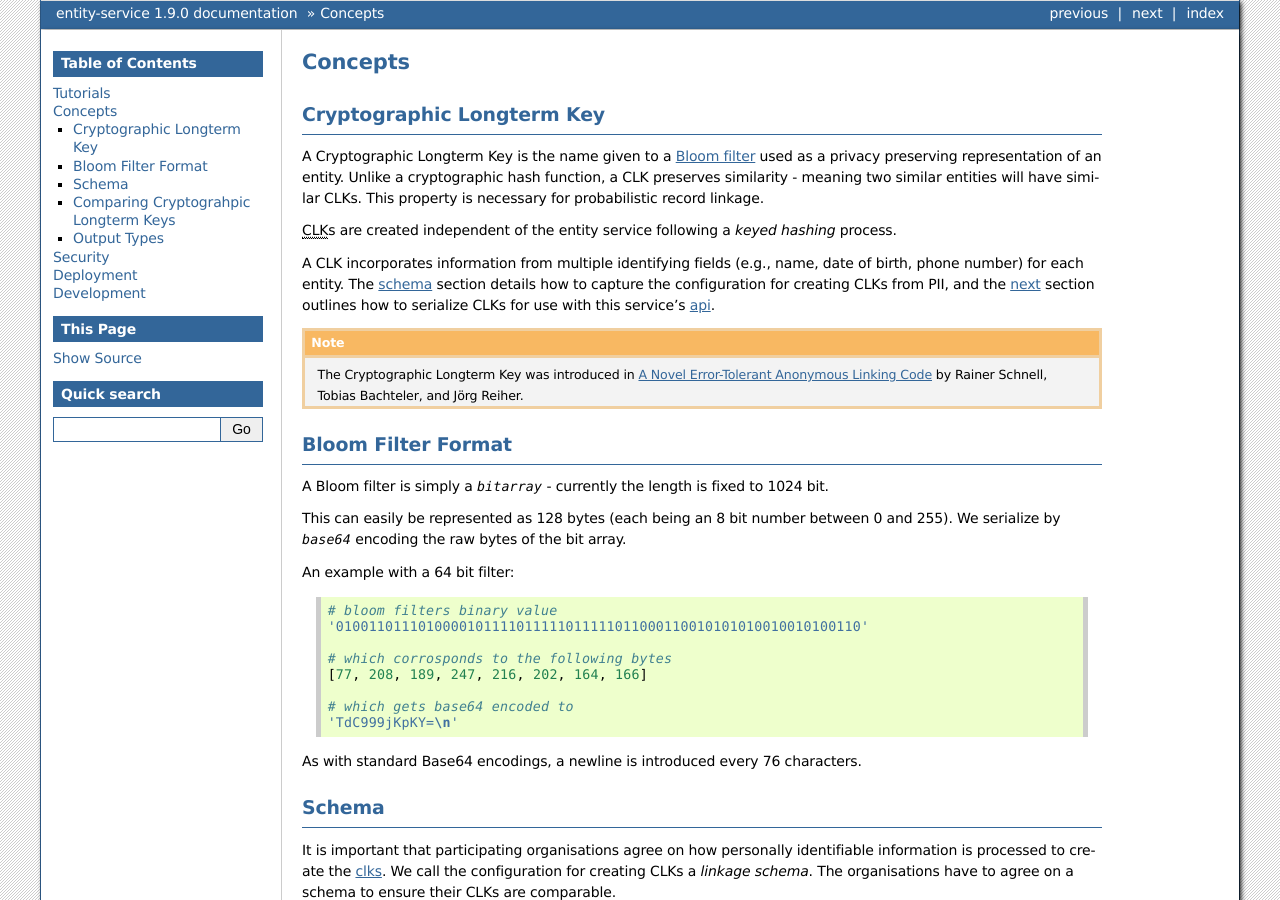
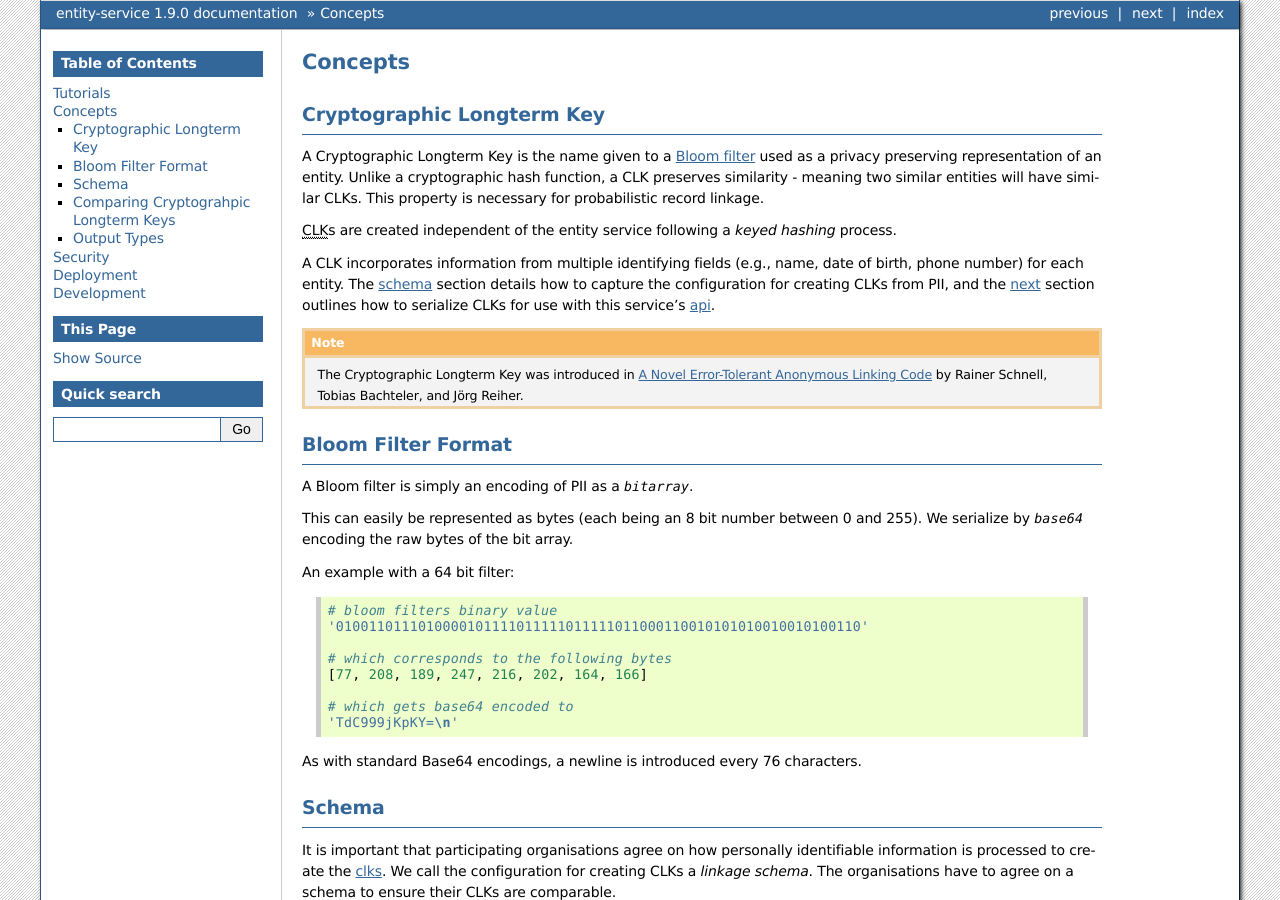
Before and after one commit to data61/anonlink-entity-service, a Sphinx documentation site: the page built from docs/concepts.rst, in a window 1280 px wide and 900 px high. Built offline with Sphinx 7.4.7, drawn with Linux system fonts in a browser that asks for light colours; formulas are drawn with MathJax 3.

Commit message:
First working version supporting non 128 byte encodings

```diff
--- a/docs/concepts.rst
+++ b/docs/concepts.rst
@@ -33,9 +33,9 @@ CLKs for use with this service's `api <./api.html>`_.
 Bloom Filter Format
 -------------------
 
-A Bloom filter is simply a `bitarray` - currently the length is fixed to 1024 bit.
+A Bloom filter is simply an encoding of PII as a `bitarray`.
 
-This can easily be represented as 128 bytes (each being an 8 bit number between 0 and 255).
+This can easily be represented as bytes (each being an 8 bit number between 0 and 255).
 We serialize by `base64` encoding the raw bytes of the bit array.
 
 An example with a 64 bit filter::
@@ -43,7 +43,7 @@ An example with a 64 bit filter::
     # bloom filters binary value
     '0100110111010000101111011111011111011000110010101010010010100110'
 
-    # which corrosponds to the following bytes
+    # which corresponds to the following bytes
     [77, 208, 189, 247, 216, 202, 164, 166]
 
     # which gets base64 encoded to
```
Also changed, not shown: 2 other files.
